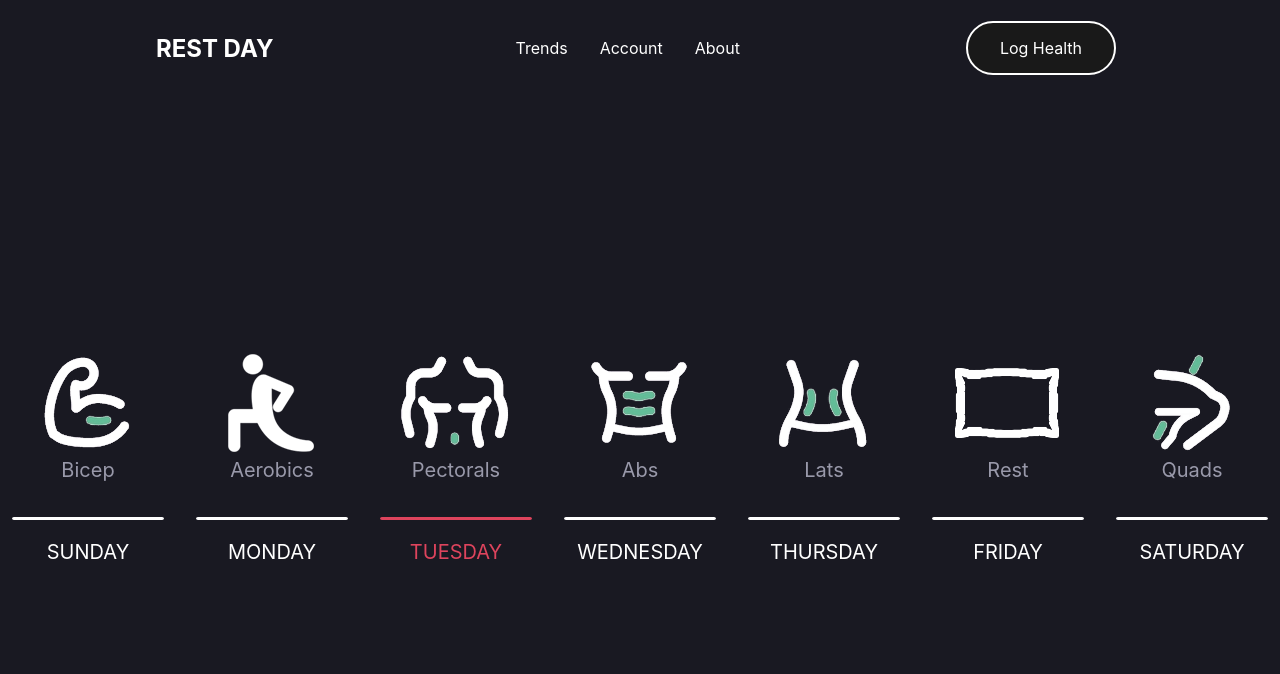
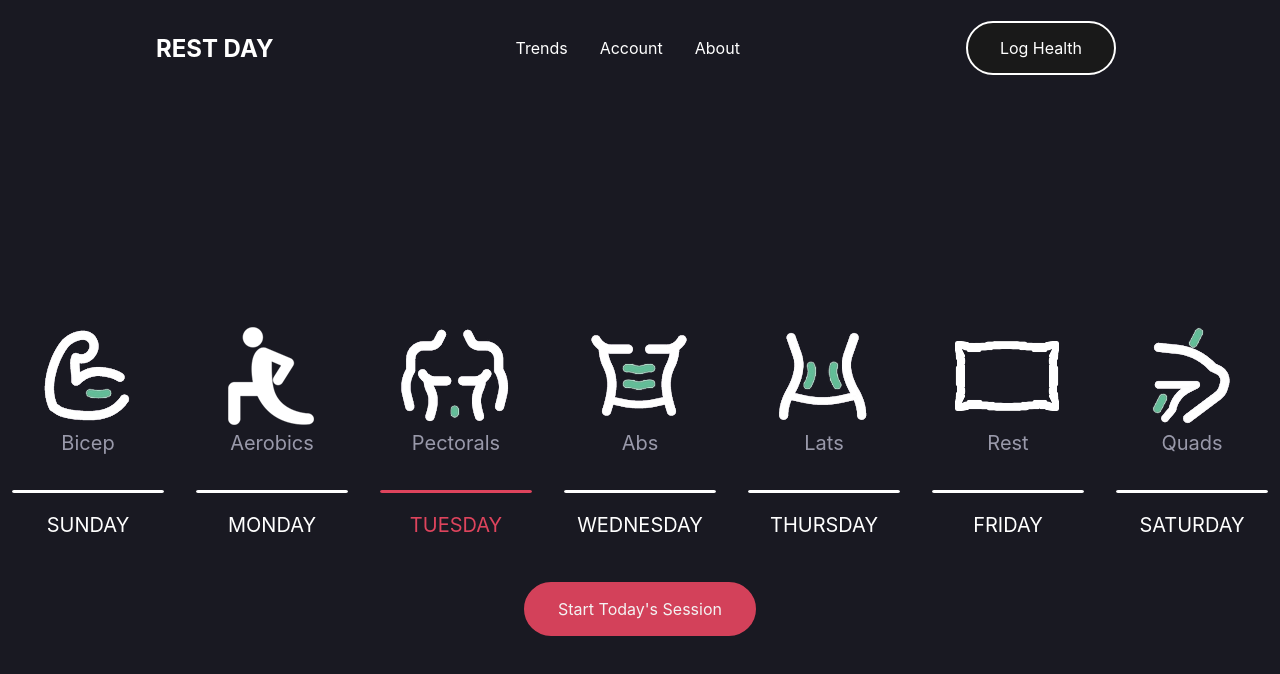
Before and after one commit to lucasichen/restday, a React (Create React App) app in the folder rest-day/: page /workout-schedule in a window 1280 px wide. Shown: the top 674 px of the page. Built offline with nearby package versions, Linux system fonts and the light colour scheme.

Commit message:
Fixed Workout Schedule

```diff
--- a/rest-day/src/components/WorkoutSchedule/WorkoutSchedule.css
+++ b/rest-day/src/components/WorkoutSchedule/WorkoutSchedule.css
@@ -3,3 +3,34 @@
     height: 100%;
     margin: 0;
 }
+
+.days {
+    display: flex;
+    flex-direction: row;
+    justify-content: center;
+    align-items: center;
+    width: 100%;
+    height: 100%;
+}
+
+.start-btn {
+    position: relative;
+    top: -25%;
+    border-radius: 4px;
+    background: #DE445D;
+    opacity: 95%;
+    padding: 15px 32px;
+    color: white;
+    outline: none;
+    border: 2px solid #DE445D;
+    border-radius: 30px;
+    cursor: pointer;
+    transition: all 0.2s ease-in-out;
+    text-decoration: none;
+    /* Second Nav */
+    /* &:hover {
+    transition: all 0.2s ease-in-out;
+    opacity: 100%;
+    color: #010606;
+  } */
+}
--- a/rest-day/src/components/WorkoutSchedule/WorkoutSchedule.js
+++ b/rest-day/src/components/WorkoutSchedule/WorkoutSchedule.js
@@ -97,13 +97,15 @@ const WorkoutSchedule = () => {
         <div
             className="workout-schedule"
             style={{
-                display: "flex",
                 justifyContent: "center",
                 alignItems: "center",
+                display: "flex",
                 height: "90vh",
                 backgroundColor: "#191922",
+                flexDirection: "column",
             }}
         >
+            <div className="days">
                 {schedule.map((day) => {
                     return (
                         <WorkoutDay
@@ -115,6 +117,8 @@ const WorkoutSchedule = () => {
                     );
                 })}
             </div>
+            <div className="start-btn">Start Today's Session</div>
+        </div>
     );
 };
 
```
Also changed, not shown: rest-day/src/pages/index.js (added, +31 -0 lines), rest-day/src/components/TodaysWorkout/TodaysWorkout.css (added), rest-day/src/components/TodaysWorkout/TodaysWorkout.js (added). Lines whose indentation alone changed are shown as unchanged.
